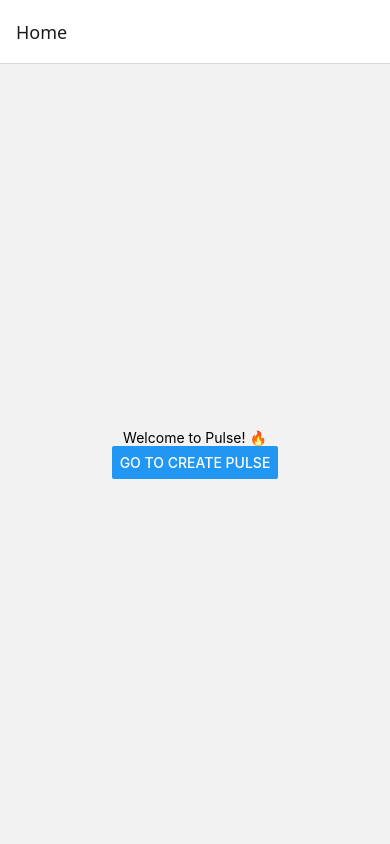
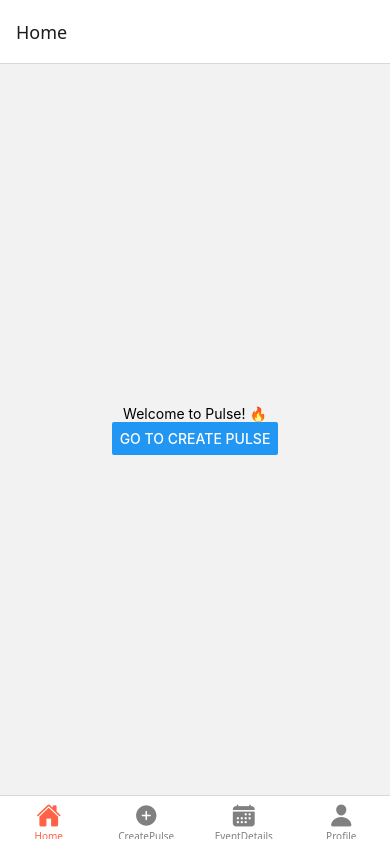
Before and after one commit to jamesalexmsekela/Pulse_v1, a React Native app: screen / in a window 390 px wide. Built offline with nearby package versions, Linux system fonts and the light colour scheme.

Commit message:
Adding bottom bar navigation

```diff
--- a/App.tsx
+++ b/App.tsx
@@ -1,12 +1,6 @@
-import 'react-native-gesture-handler';
 import React from 'react';
-import { SafeAreaView } from 'react-native';
 import AppNavigator from './app/navigation/AppNavigator';
 
 export default function App() {
-  return (
-    <SafeAreaView style={{ flex: 1 }}>
-      <AppNavigator />
-    </SafeAreaView>
-  );
+    return <AppNavigator />;
 }
--- a/app/navigation/AppNavigator.tsx
+++ b/app/navigation/AppNavigator.tsx
@@ -1,23 +1,45 @@
 // app/navigation/AppNavigator.tsx
 import React from 'react';
-import { createStackNavigator } from '@react-navigation/stack';
+import { createBottomTabNavigator } from '@react-navigation/bottom-tabs';
 import { NavigationContainer } from '@react-navigation/native';
 import HomeScreen from '../screens/HomeScreen';
 import CreatePulse from '../screens/CreatePulse';
 import EventDetails from '../screens/EventDetails';
 import Profile from '../screens/Profile';
+import { Ionicons } from '@expo/vector-icons';
 
-const Stack = createStackNavigator();
+const Tab = createBottomTabNavigator();
 
 export default function AppNavigator() {
   return (
     <NavigationContainer>
-      <Stack.Navigator>
-        <Stack.Screen name="Home" component={HomeScreen} />
-        <Stack.Screen name="CreatePulse" component={CreatePulse} />
-        <Stack.Screen name="EventDetails" component={EventDetails} />
-        <Stack.Screen name="Profile" component={Profile} />
-      </Stack.Navigator>
+      <Tab.Navigator
+        screenOptions={({ route }) => ({
+          tabBarIcon: ({ color, size }) => {
+            // Assign a default value to avoid "undefined" errors
+            let iconName: keyof typeof Ionicons.glyphMap = 'home';
+
+            if (route.name === 'Home') {
+              iconName = 'home';
+            } else if (route.name === 'CreatePulse') {
+              iconName = 'add-circle';
+            } else if (route.name === 'EventDetails') {
+              iconName = 'calendar';
+            } else if (route.name === 'Profile') {
+              iconName = 'person';
+            }
+
+            return <Ionicons name={iconName} size={size} color={color} />;
+          },
+          tabBarActiveTintColor: 'tomato',
+          tabBarInactiveTintColor: 'gray',
+        })}
+      >
+        <Tab.Screen name="Home" component={HomeScreen} />
+        <Tab.Screen name="CreatePulse" component={CreatePulse} />
+        <Tab.Screen name="EventDetails" component={EventDetails} />
+        <Tab.Screen name="Profile" component={Profile} />
+      </Tab.Navigator>
     </NavigationContainer>
   );
 }
```
Also changed, not shown: package.json (+4 -4 lines), 1 other file (tests, documents, lock files or other folders).
